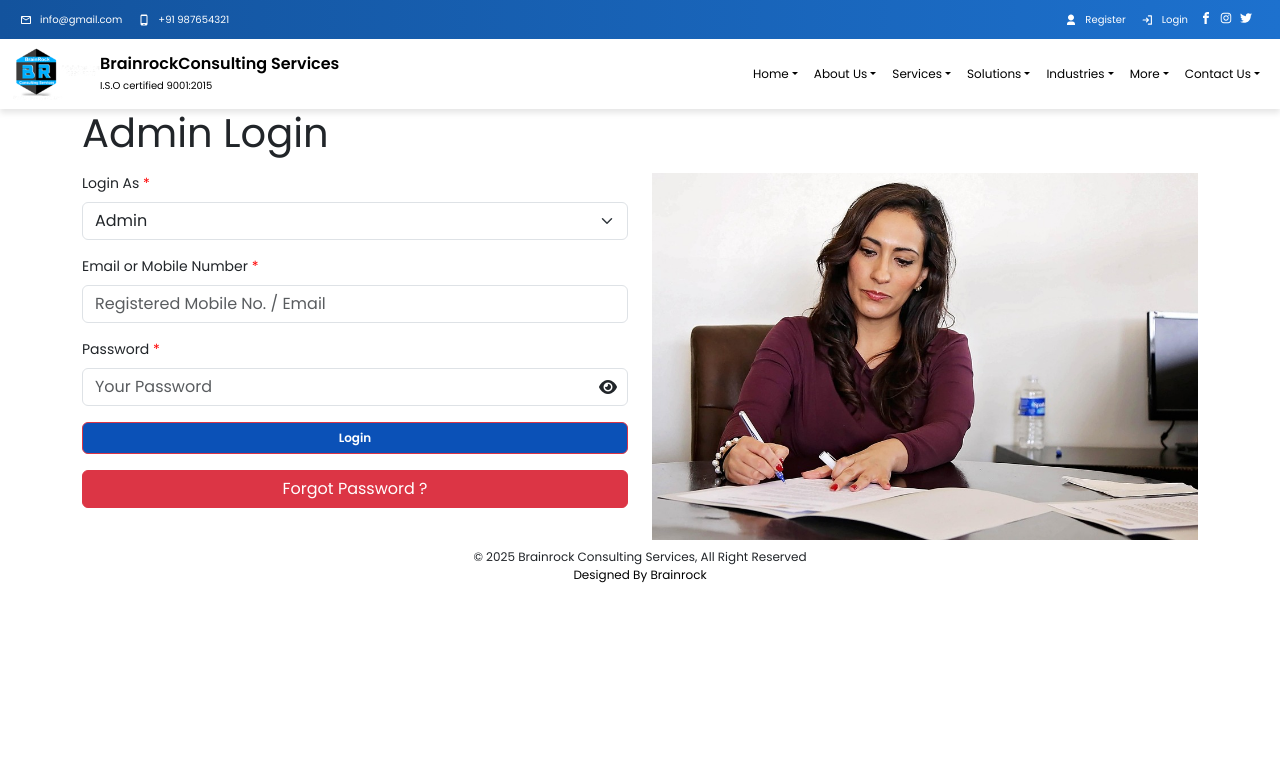
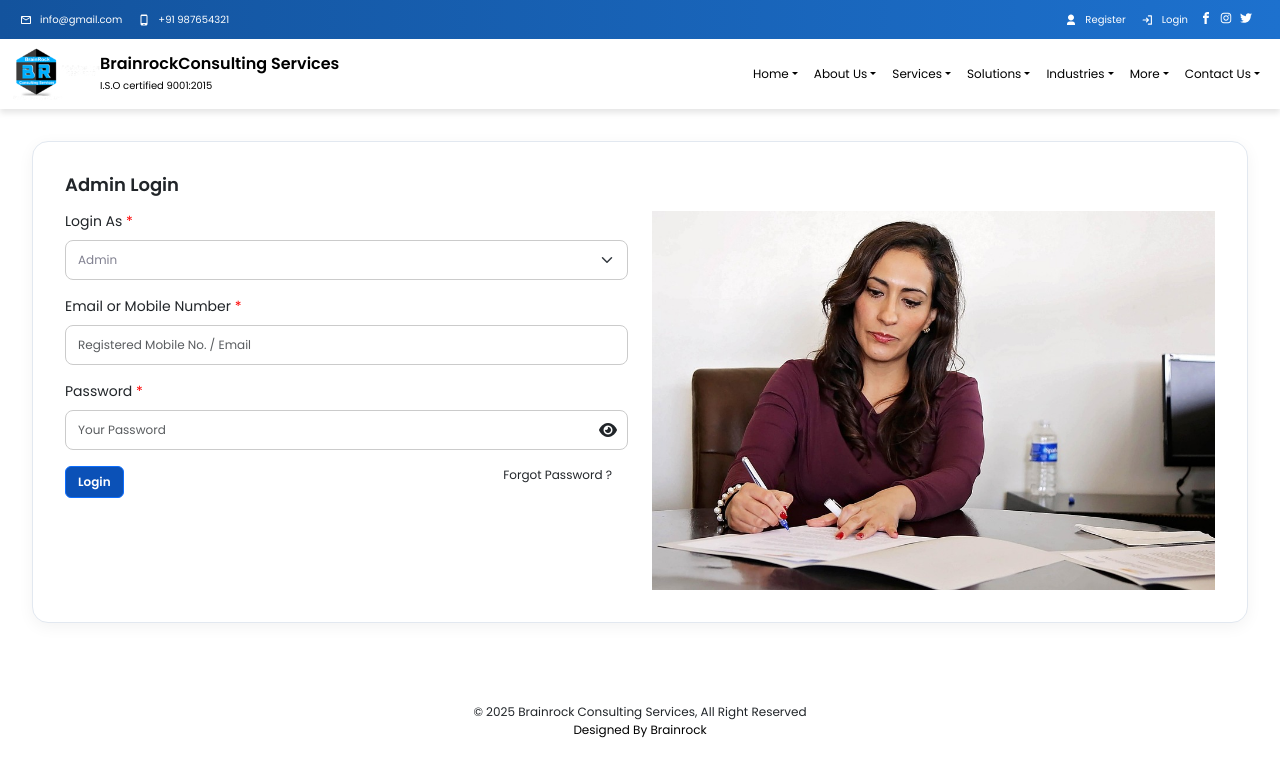
Before and after one commit to rajeshthap/BrainRockWebsite, a React (Create React App) app: page /Login in a window 1280 px wide. Shown: the top 776 px of the page. Built offline with nearby package versions, Linux system fonts and the light colour scheme; no server answers; the HTML template or start-up script is replaced by a standard one.

Commit message:
UI Design login

```diff
--- a/src/assets/css/emp_dashboard.css
+++ b/src/assets/css/emp_dashboard.css
@@ -403,7 +403,7 @@
 }
 
 .br-stat-info {
-    margin-left: 54px;
+    margin-left: 14px;
 }
 
 .accept-btn {
--- a/src/assets/css/employeeregistration.css
+++ b/src/assets/css/employeeregistration.css
@@ -52,6 +52,9 @@ span.br-span-star {
 
 .upload-browse:hover {
   color: #d96d2a;
+}
+.br-delete-file{
+  margin-top: 12px;
 }
 .progress{
   height: 12px !important;
--- a/src/componets/all_login/Login.js
+++ b/src/componets/all_login/Login.js
@@ -118,13 +118,18 @@ export default function Login() {
   const roleImage = roleImages[formData.role] || DefaultImg;
 
   return (
-    <div className="br-donate">
-      <Container className="br-container">
+    <>
+
+
+
+
+      <Container fluid className="dashboard-body">
+           <div className="br-box-container">
         <div className="br-registration-heading">
           <h1>{roleHeading}</h1>
           <Form onSubmit={handleSubmit}>
             <Row className="mt-3">
-              <Col lg={6} md={6}>
+              <Col lg={6} md={6} sm={12}>
                 {/* Role Selection */}
                 <Form.Group className="mb-3">
                   <Form.Label className="br-label">
@@ -132,7 +137,7 @@ export default function Login() {
                   </Form.Label>
                   <Form.Select
                     name="role"
-                    className="br-form-control-option-bg"
+                    className="br-form-control"
                     value={formData.role}
                     onChange={handleChange}
                     disabled={authLoading}
@@ -158,7 +163,7 @@ export default function Login() {
                     value={formData.email_or_phone}
                     onChange={handleChange}
                     placeholder="Registered Mobile No. / Email"
-                    className="br-form-control-bg"
+                    className="br-form-control"
                     disabled={authLoading}
                   />
                 </Form.Group>
@@ -175,7 +180,7 @@ export default function Login() {
                       value={formData.password}
                       onChange={handleChange}
                       placeholder="Your Password"
-                      className="br-form-control-bg"
+                      className="br-form-control"
                       disabled={authLoading}
                     />
                     <i
@@ -193,24 +198,24 @@ export default function Login() {
                 </Form.Group>
 
                 {/* Buttons */}
-                <div className="d-grid gap-3 text-center mt-3">
+                <div className="gap-3 d-flex justify-content-between br-btn-submit text-center mt-3">
                   <Button
-                    variant="danger"
+
                     type="submit"
                     disabled={authLoading}
-                    className="br-submit-btn"
+                     className="w- 20 br-submit-btn"
                   >
                     {authLoading ? "Logging in..." : "Login"}
                   </Button>
-                  <Button
-                    variant="danger"
-                    className="br-submit-btn-login"
+                  <span
+
+                    className="forgot-btn mx-3 "
                     type="button"
                     onClick={() => navigate("/ForgotPassword")}
                     disabled={authLoading}
                   >
                     Forgot Password ?
-                  </Button>
+                  </span>
                 </div>
               </Col>
 
@@ -220,6 +225,7 @@ export default function Login() {
             </Row>
           </Form>
         </div>
+        </div>
       </Container>
 
       <ModifyAlert
@@ -227,6 +233,6 @@ export default function Login() {
         show={showModifyAlert}
         setShow={setShowModifyAlert}
       />
-    </div>
+    </>
   );
 }
--- a/src/componets/all_registration/EmployeeRegistration.js
+++ b/src/componets/all_registration/EmployeeRegistration.js
@@ -1523,7 +1523,7 @@ const EmployeeRegistration = () => {
                               </span>
                             </div>
                             <div>
-                              {resume.fileURL && (
+                              {/* {resume.fileURL && (
                                 <Button
                                   variant="success"
                                   size="sm"
@@ -1533,14 +1533,14 @@ const EmployeeRegistration = () => {
                                 >
                                   <i className="bi bi-eye"></i>
                                 </Button>
-                              )}
+                              )} */}
                               <Button
                                 variant="danger"
                                 size="sm"
                                 onClick={() =>
                                   handleDelete(resume, setResume, "resumeFile")
                                 }
-                                title="Delete File"
+                                title="Delete File" className="br-delete-file"
                               >
                                 <FaTrash />
                               </Button>
@@ -1631,7 +1631,7 @@ const EmployeeRegistration = () => {
                               </span>
                             </div>
                             <div>
-                              {aadhar.fileURL && (
+                              {/* {aadhar.fileURL && (
                                 <Button
                                   variant="success"
                                   size="sm"
@@ -1641,14 +1641,14 @@ const EmployeeRegistration = () => {
                                 >
                                   <i className="bi bi-eye"></i>
                                 </Button>
-                              )}
+                              )} */}
                               <Button
                                 variant="danger"
                                 size="sm"
                                 onClick={() =>
                                   handleDelete(aadhar, setAadhar, "aadharFile")
                                 }
-                                title="Delete File"
+                                title="Delete File" className="br-delete-file"
                               >
                                 <FaTrash />
                               </Button>
@@ -1739,7 +1739,7 @@ const EmployeeRegistration = () => {
                               </span>
                             </div>
                             <div>
-                              {offerLetter.fileURL && (
+                              {/* {offerLetter.fileURL && (
                                 <Button
                                   variant="success"
                                   size="sm"
@@ -1749,7 +1749,7 @@ const EmployeeRegistration = () => {
                                 >
                                   <i className="bi bi-eye"></i>
                                 </Button>
-                              )}
+                              )} */}
                               <Button
                                 variant="danger"
                                 size="sm"
@@ -1760,7 +1760,7 @@ const EmployeeRegistration = () => {
                                     "offerLetterFile"
                                   )
                                 }
-                                title="Delete File"
+                                title="Delete File" className="br-delete-file"
                               >
                                 <FaTrash />
                               </Button>
@@ -1849,7 +1849,7 @@ const EmployeeRegistration = () => {
                               </span>
                             </div>
                             <div>
-                              {panCard.fileURL && (
+                              {/* {panCard.fileURL && (
                                 <Button
                                   variant="success"
                                   size="sm"
@@ -1859,14 +1859,14 @@ const EmployeeRegistration = () => {
                                 >
                                   <i className="bi bi-eye"></i>
                                 </Button>
-                              )}
+                              )} */}
                               <Button
                                 variant="danger"
                                 size="sm"
                                 onClick={() =>
                                   handleDelete(panCard, setPanCard, "panCardFile")
                                 }
-                                title="Delete File"
+                                title="Delete File" className="br-delete-file"
                               >
                                 <FaTrash />
                               </Button>
@@ -1983,7 +1983,7 @@ const EmployeeRegistration = () => {
                                       </span>
                                     </div>
                                     <div>
-                                      {file.fileURL && (
+                                      {/* {file.fileURL && (
                                         <Button
                                           variant="success"
                                           size="sm"
@@ -1993,12 +1993,12 @@ const EmployeeRegistration = () => {
                                         >
                                           <i className="bi bi-eye"></i>
                                         </Button>
-                                      )}
+                                      )} */}
                                       <Button
                                         variant="danger"
                                         size="sm"
                                         onClick={() => handleDeleteFile(index)}
-                                        title="Delete File"
+                                        title="Delete File" className="br-delete-file"
                                       >
                                         <FaTrash />
                                       </Button>
@@ -2007,7 +2007,7 @@ const EmployeeRegistration = () => {
 
                                   <div
                                     className="progress mt-2"
-                                    style={{ height: "6px" }}
+
                                   >
                                     <div
                                       className="progress-bar"
--- a/src/componets/custom/style.css
+++ b/src/componets/custom/style.css
@@ -139,7 +139,20 @@ body {
   text-align: center;
   margin-top: 12px;
 }
+.br-registration-heading h1{
+  font-size: 18px;
+  font-weight: 600;
 
+}
+.react-datepicker-wrapper{
+  width: 100%;
+}
+.forgot-btn{
+font-size: 12px;
+}
+.forgot-btn:hover{
+color: #ffaa18;
+}
 @media only screen and (max-width: 568px) {
   .br-login {
     margin: var(--br-space-200) var(--br-space-0) var(--br-space-0) var(--br-space-0) !important;
--- a/src/componets/hr_dashboard/SideNav.js
+++ b/src/componets/hr_dashboard/SideNav.js
@@ -131,11 +131,7 @@ const SideNav = ({ sidebarOpen, setSidebarOpen, isMobile, isTablet }) => {
           path: "/DailyAttendance",
           icon: <FaChartLine />,
         },
-        {
-          label: "Manual Attendance Entry",
-          path: "/EmployeeManagement",
-          icon: <FaChartLine />,
-        },
+
         {
           label: "Attendance Regularization",
           path: "/EmployeeManagement",
```
